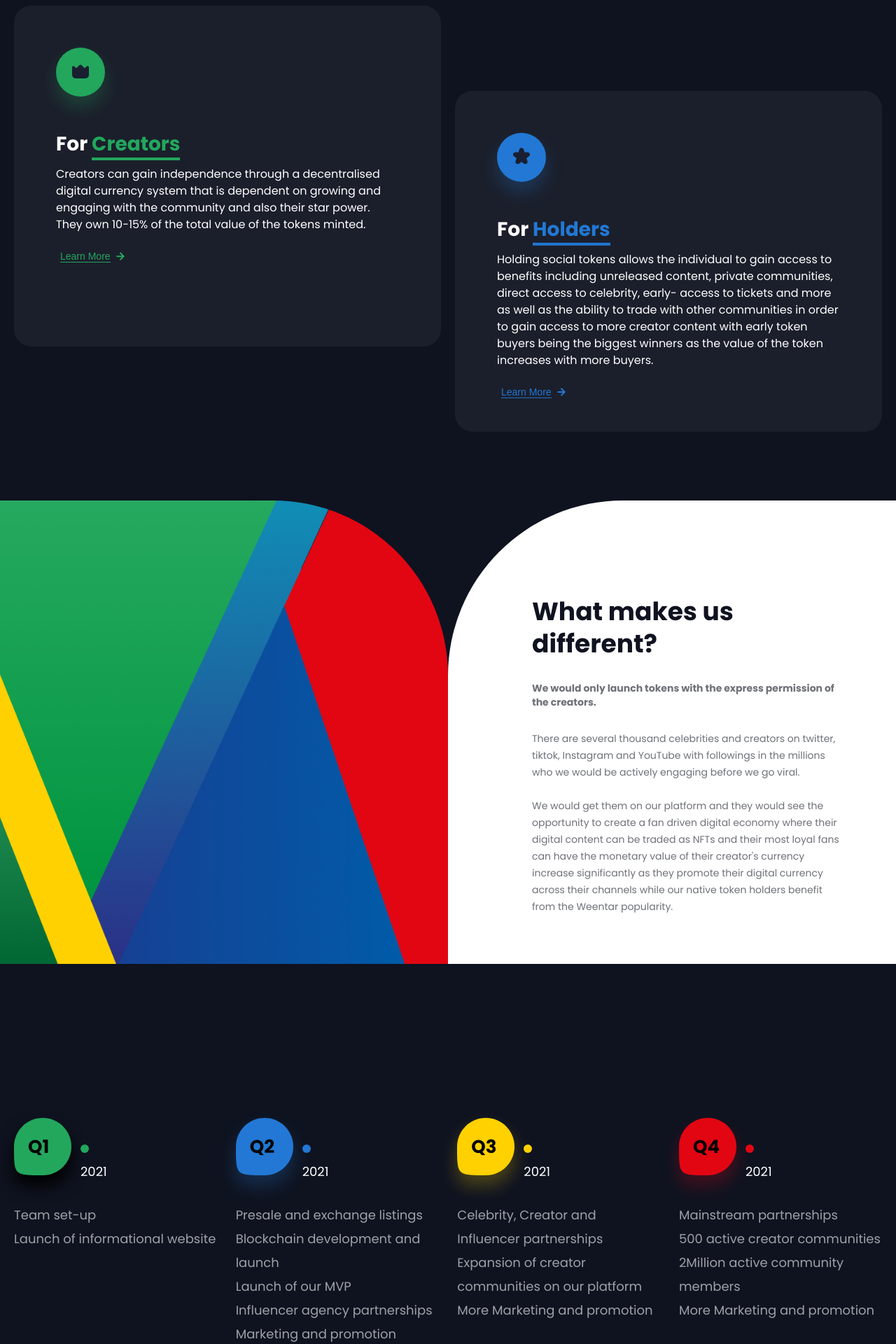
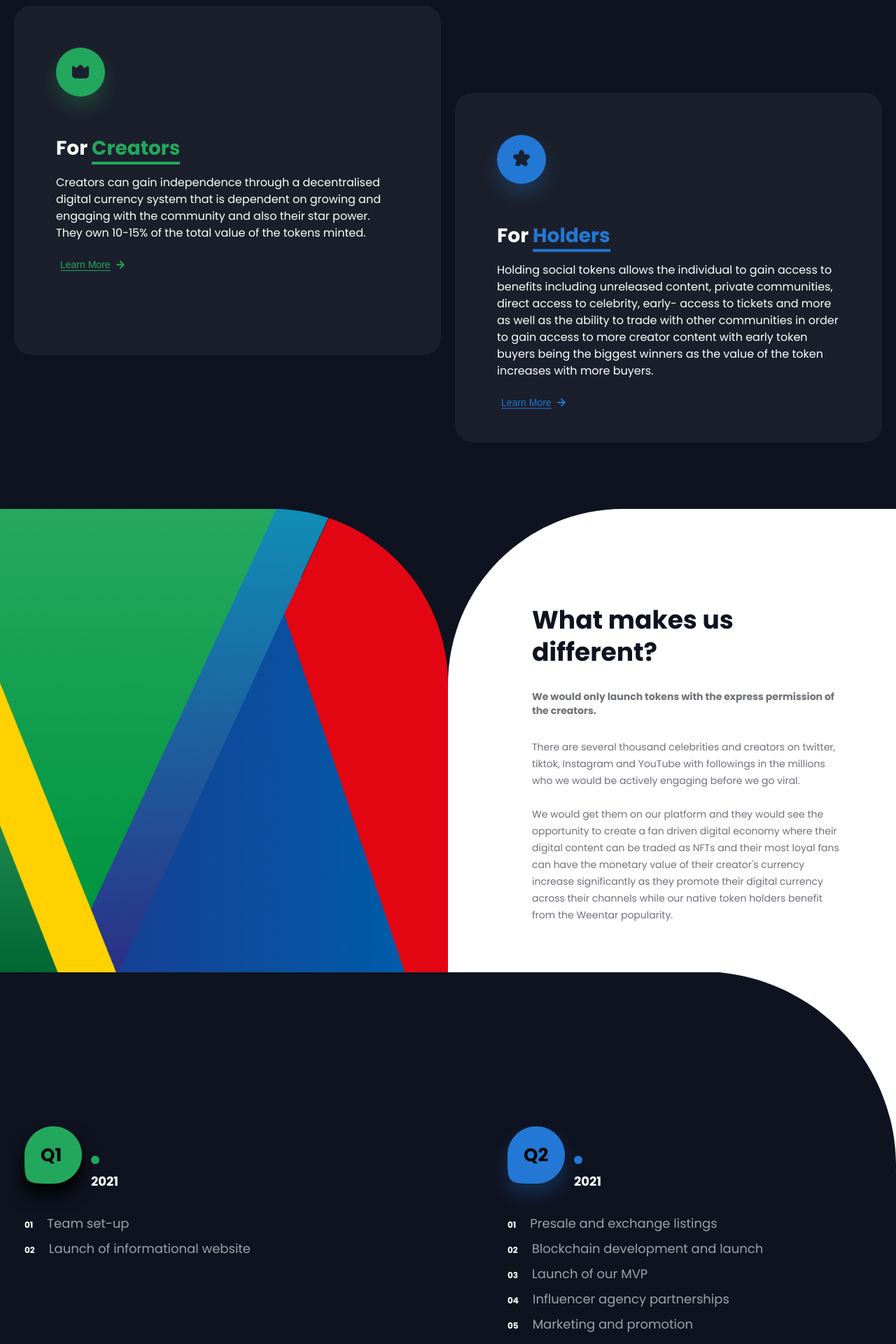
Before and after one commit to KlapijcukDima/Tokners, a React (Create React App) app: page / in a window 1280 px wide. Shown: the part 880-2800 px from the top of the page at 70% size. Built offline with nearby package versions, Linux system fonts and the light colour scheme.

Commit message:
Fixed Services and added new style to footer navigation,

```diff
--- a/src/components/Footer/Footer.jsx
+++ b/src/components/Footer/Footer.jsx
@@ -1,4 +1,3 @@
-
 import scss from '../Footer/Footer.module.scss';
 
 import { ReactComponent as Logo } from '../../assets/images/svg/logo.svg';
@@ -13,64 +12,71 @@ export const Footer = footer => {
   return (
     <footer className={scss.footer}>
       <div className={[scss.footer__container, scss.container].join(' ')}>
-        <div className={scss.gap}>
+        <div>
           <div className={scss.footer__navigation__container}>
             <ul className={scss.footer__navigation}>
-              <li className={scss.footer__item}>Our team</li>
-              <li className={scss.footer__item}>
-                <span className={scss.footer__item__decoration}>/</span>
+              <a href="/">
+                <li className={scss.footer__item}>Our team</li>
+              </a>
+              <li className={scss.decoration}>
+                <span>/</span>
               </li>
-              <li className={scss.footer__item}>Tokens</li>
-              <li className={scss.footer__item}>
-                <span className={scss.footer__item__decoration}>/</span>
+              <a href="/">
+                <li className={scss.footer__item}>Tokens</li>
+              </a>
+
+              <li className={scss.decoration}>
+                <span>/</span>
               </li>
-              <li className={scss.footer__item}>Connect wallet</li>
-              <li className={scss.footer__item}>
-                <span className={scss.footer__item__decoration}>/</span>
+              <a href="/">
+                <li className={scss.footer__item}>Connect wallet</li>
+              </a>
+
+              <li className={scss.decoration}>
+                <span>/</span>
               </li>
-              <li className={scss.footer__item}>Lightpaper</li>
+              <a href="/">
+                <li className={scss.footer__item}>Lightpaper</li>
+              </a>
             </ul>
           </div>
 
           <div className={scss.contents}>
             <div className={scss.contents__container}>
-              <Logo className={scss.contents__logo} />
+              <a href="/">
+                <Logo className={scss.contents__logo} />
+              </a>
             </div>
 
             <div className={scss.contents__container}>
               <ul className={scss.contents__list}>
                 <li className={scss.contents__item}>
-                  <a href="/">
+                  <a className={scss.contents__link} href="/">
                     <Twitter className={scss.contents__social} />
                   </a>
                 </li>
                 <li className={scss.contents__item}>
-                  <a href="/">
+                  <a className={scss.contents__link} href="/">
                     <Telegram className={scss.contents__social} />
                   </a>
                 </li>
                 <li className={scss.contents__item}>
-                  <a href="/">
-                    <Instagram
-                      className={[
-                        scss.contents__social,
-                        scss.contents__social__instagram,
-                      ].join(' ')}
-                    />
+                  <a className={scss.contents__link} href="/">
+                    <Instagram className={scss.contents__social} />
                   </a>
                 </li>
                 <li className={scss.contents__item}>
-                  <a href="/">
+                  <a className={scss.contents__link} href="/">
                     <Medium className={scss.contents__social} />
                   </a>
                 </li>
                 <li className={scss.contents__item}>
-                  <a href="/">
+                  <a className={scss.contents__link} href="/">
                     <Github className={scss.contents__social} />
                   </a>
                 </li>
                 <li className={scss.contents__item}>
-                  <a href="/">
+                  <a className={scss.contents__link} href="/">
                     <Reddit className={scss.contents__social} />
                   </a>
                 </li>
--- a/src/components/Footer/Footer.module.scss
+++ b/src/components/Footer/Footer.module.scss
@@ -42,20 +42,52 @@
   }
   &__item {
     @include for-size(laptop) {
+      position: relative;
       color: $white-text-color;
+      text-transform: uppercase;
       font-size: 18px;
       font-weight: 700;
       line-height: calc(19.6 / 16);
-      text-transform: uppercase;
-    }
-    &__decoration {
-      color: rgba(255, 255, 255, 0.2);
-      font-size: 22px;
-      font-weight: 700px;
+      letter-spacing: 0;
+      transition: letter-spacing 0.3s ease-in-out;
+      &:hover,
+      &:focus,
+      &:active {
+        letter-spacing: 5px;
+        color: $yellow-color;
+      }
+
+      &:after,
+      &:before {
+        backface-visibility: hidden;
+        border: 1px solid rgba($yellow-color, 0);
+
+        content: ' ';
+        display: block;
+        margin: 0 auto;
+        position: relative;
+        transition: all 280ms ease-in-out;
+        width: 0;
+      }
+
+      &:hover:after,
+      &:hover:before,
+      &:focus:after,
+      &:focus:before {
+        backface-visibility: hidden;
+        border-color: $yellow-color;
+        transition: width 350ms ease-in-out;
+        width: 100%;
+      }
     }
   }
 }
 
+.decoration {
+  color: rgba(255, 255, 255, 0.2);
+  font-size: 22px;
+  font-weight: 700px;
+}
 .contents {
   //========================================================//
   //     Contents                                           //
@@ -106,30 +138,36 @@
       gap: 10px;
     }
   }
+
   &__item {
     display: flex;
   }
 
-  &__social {
+  &__item:hover &__link,
+  &__item:hover &__social,
+  &__item:focus &__link,
+  &__item:focus &__social {
+    fill: #2278d4;
+    border-color: #2278d4;
+    transform: scale(1.2);
+  }
+  &__link {
     fill: $white-text-color;
-    border: 2px solid rgba($color: #ffffff, $alpha: 0.1);
-    border-radius: 50px;
+    transition: all 0.4s ease;
     @include for-size(phone) {
       padding: 10px;
-      width: 19px;
     }
     @include for-size(tablet) {
       padding: 15px;
     }
-
-    &__instagram {
-      fill: rgba($color: #000000, $alpha: 0.1);
+    @include for-size(laptop) {
+      padding: 15px;
     }
-    &:hover,
-    &:focus {
-      fill: #2278d4;
-      border-color: #2278d4;
-    }
+  }
+  &__social {
+    fill: $white-text-color;
+    width: 22px;
+    height: 22px;
   }
 
   &__crypting {
--- a/src/components/Main-Page/Info/Info.module.scss
+++ b/src/components/Main-Page/Info/Info.module.scss
@@ -23,9 +23,6 @@
       justify-content: center;
       gap: 20px;
     }
-    // @include for-size(desktop) {
-    //   max-width: 777px;
-    // }
   }
 
   //========================================================//
@@ -109,10 +106,12 @@
     font-size: 28px;
     font-weight: 700px;
     margin-bottom: 10px;
+    line-height: calc(54 / 28);
 
     @include for-size(desktop) {
       font-size: 36px;
       margin-bottom: 20px;
+      line-height: calc(54 / 36);
     }
   }
 
@@ -131,9 +130,6 @@
     font-weight: 400;
     line-height: calc(24 / 16);
     margin-bottom: 20px;
-
-    @include for-size(desktop) {
-    }
   }
 
   //========================================================//
--- a/src/components/Main-Page/Services/Services.jsx
+++ b/src/components/Main-Page/Services/Services.jsx
@@ -1,15 +1,15 @@
 import scss from './Services.module.scss';
-
 import { ReactComponent as ServiceQGreen } from '../../../assets/images/svg/service_q_green.svg';
 import { ReactComponent as ServiceQBlue } from '../../../assets/images/svg/service_q_blue.svg';
 import { ReactComponent as ServiceQYellow } from '../../../assets/images/svg/service_q_yellow.svg';
 import { ReactComponent as ServiceQRed } from '../../../assets/images/svg/service_q_red.svg';
-
 import { ReactComponent as ServiceDot } from '../../../assets/images/svg/service_dot.svg';
+import { ReactComponent as VectorEdge } from '../../../assets/images/svg/vector_edge.svg';
 
 export const Services = ({ services }) => {
   return (
     <section className={scss.services}>
+      <VectorEdge className={scss.services__vector}/>
       <div className={[scss.container, scss.services__container].join(' ')}>
         {services.map(
           ({ number: itemNumber, year: itemYear, list: itemList }, index) => (
--- a/src/components/Main-Page/Services/Services.module.scss
+++ b/src/components/Main-Page/Services/Services.module.scss
@@ -2,11 +2,22 @@
 @import '../../../assets/style/container';
 @import '../../../assets/style/mixin';
 
-//========================================================//
-//     Services                                           //
-//========================================================//
-
 .services {
+  position: relative;
+  &__vector {
+    @include for-size(phone) {
+      display: none;
+    }
+    @include for-size(tablet) {
+      position: absolute;
+      display: block;
+      top: -1px;
+      right: 0;
+    }
+    @include for-size(desktop) {
+      top: 0px;
+    }
+  }
   @include for-size(phone) {
     padding-top: 70px;
     padding-bottom: 70px;
@@ -29,11 +40,11 @@
       justify-content: space-between;
     }
     @include for-size(laptop) {
-      display: flex;
-      justify-content: space-between;
-      flex-wrap: nowrap;
+      column-gap: 140px;
+      justify-content: space-around;
     }
     @include for-size(desktop) {
+      flex-wrap: nowrap;
       justify-content: center;
       gap: 46px;
     }
@@ -61,9 +72,9 @@
       }
     }
     @include for-size(laptop) {
-      margin-bottom: 0;
-      max-width: 290px;
-      min-width: 290px;
+      margin-bottom: 80px;
+      max-width: 490px;
+      min-width: 490px;
     }
     @include for-size(desktop) {
       margin-bottom: 0;
@@ -75,15 +86,17 @@
   &__images {
     display: flex;
     align-items: center;
-    margin-left: -20px;
+    margin-left: -35px;
     position: relative;
+    @include for-size(phone) {
+      margin-bottom: 10px;
+    }
     &__container {
       position: absolute;
-      transform: translate(115px, 33px);
-      margin-bottom: 50px;
+      transform: translate(115px, 10px);
     }
     &__dot {
-      margin-bottom: 6px;
+      margin-bottom: 0;
       &__green {
         fill: #22a75d;
       }
@@ -99,23 +112,42 @@
     }
   }
 
+  &__list {
+    counter-reset: item;
+    padding-right: 10px;
+    list-style-position: outside;
+  }
+
+  &__item {
+    color: $tokners-text-color;
+    font-size: 18px;
+    font-weight: 400;
+    line-height: calc(34 / 18);
+    text-indent: -35px;
+    padding-left: 20px;
+    &:before {
+      content: counter(item, decimal-leading-zero);
+      counter-increment: item;
+      margin-right: 20px;
+      font-size: 12px;
+      font-weight: 700;
+      line-height: calc(34 / 12);
+      color: $white-text-color;
+    }
+  }
+
   &__title {
     position: absolute;
-    transform: translate(40px, -15px);
-    font-weight: 700px;
+    transform: translate(43px, -15px);
     font-size: 26px;
+    font-weight: 700;
+    line-height: calc(36 / 26);
   }
 
   &__text {
     color: $white-text-color;
     font-size: 18px;
-    font-weight: 700px;
-  }
-
-  &__item {
-    color: $tokners-text-color;
-    font-size: 18px;
-    font-weight: 400px;
-    line-height: calc(34 / 18);
+    font-weight: 700;
+    line-height: calc(36 / 18);
   }
 }
```
Also changed, not shown: src/assets/images/svg/instagram.svg, src/assets/images/svg/vector_edge.svg (added).
